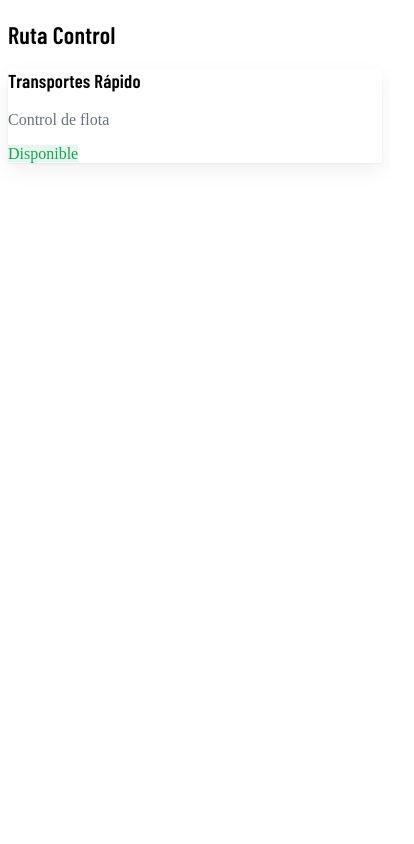
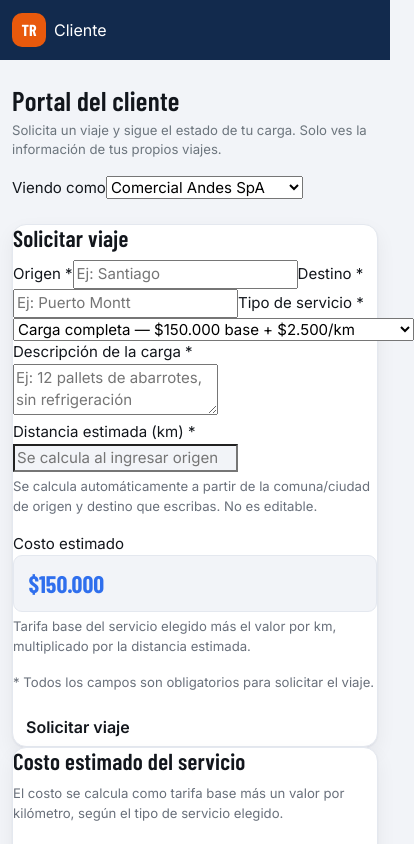
Before and after one commit to Diegot100/Transportes-Rapido---Control-de-flota, a React (Vite) app: page / in a window 390 px wide. Shown: the top 844 px of the page, 414 px wide, since content can reach past the window. Built offline with nearby package versions, Linux system fonts and the light colour scheme.

Commit message:
feat: integra Bootstrap en el layout responsivo

```diff
--- a/src/App.jsx
+++ b/src/App.jsx
@@ -1,13 +1,44 @@
+import { useState } from "react"
+import { Container } from "react-bootstrap"
+import Sidebar from "./components/Sidebar"
+import Topbar from "./components/Topbar"
+import Toast from "./components/Toast"
+import { useFleet } from "./context/useFleet"
+import ClienteView from "./views/ClienteView"
+import ConductorView from "./views/ConductorView"
+import SupervisorView from "./views/SupervisorView"
+import JefeView from "./views/JefeView"
+import MantenimientoView from "./views/MantenimientoView"
+import AdminView from "./views/AdminView"
+
 function App() {
+  const { toast } = useFleet()
+  const [role, setRole] = useState("cliente")
+  const [clienteId, setClienteId] = useState(1)
+  const [conductorId, setConductorId] = useState(1)
+
+  const vistas = {
+    cliente: <ClienteView clienteId={clienteId} onChangeCliente={setClienteId} />,
+    conductor: <ConductorView conductorId={conductorId} onChangeConductor={setConductorId} />,
+    supervisor: <SupervisorView />,
+    jefe: <JefeView />,
+    mantenimiento: <MantenimientoView />,
+    admin: <AdminView />,
+  }
+
   return (
-    <div className="wrap">
-      <h2>Ruta Control</h2>
-      <div className="card">
-        <h3>Transportes Rápido</h3>
-        <p className="muted">Control de flota</p>
-        <span className="badge b-disponible">Disponible</span>
+    <>
+      <div className="shell d-flex flex-column flex-lg-row">
+        <Sidebar currentRole={role} onChange={setRole} />
+        <div className="main flex-grow-1">
+          <Topbar />
+          <Container fluid="xl" className="py-4 pb-5">
+            {vistas[role]}
+          </Container>
+        </div>
       </div>
-    </div>
+      <Toast message={toast?.msg} />
+    </>
   )
 }
 
--- a/src/main.jsx
+++ b/src/main.jsx
@@ -1,10 +1,14 @@
 import { StrictMode } from "react"
 import { createRoot } from "react-dom/client"
+import "bootstrap/dist/css/bootstrap.min.css"
+import "./styles/index.css"
 import App from "./App.jsx"
-import "./styles/index.css"
+import { FleetProvider } from "./context/FleetProvider.jsx"
 
 createRoot(document.getElementById("root")).render(
   <StrictMode>
-    <App />
+    <FleetProvider>
+      <App />
+    </FleetProvider>
   </StrictMode>
 )
```
